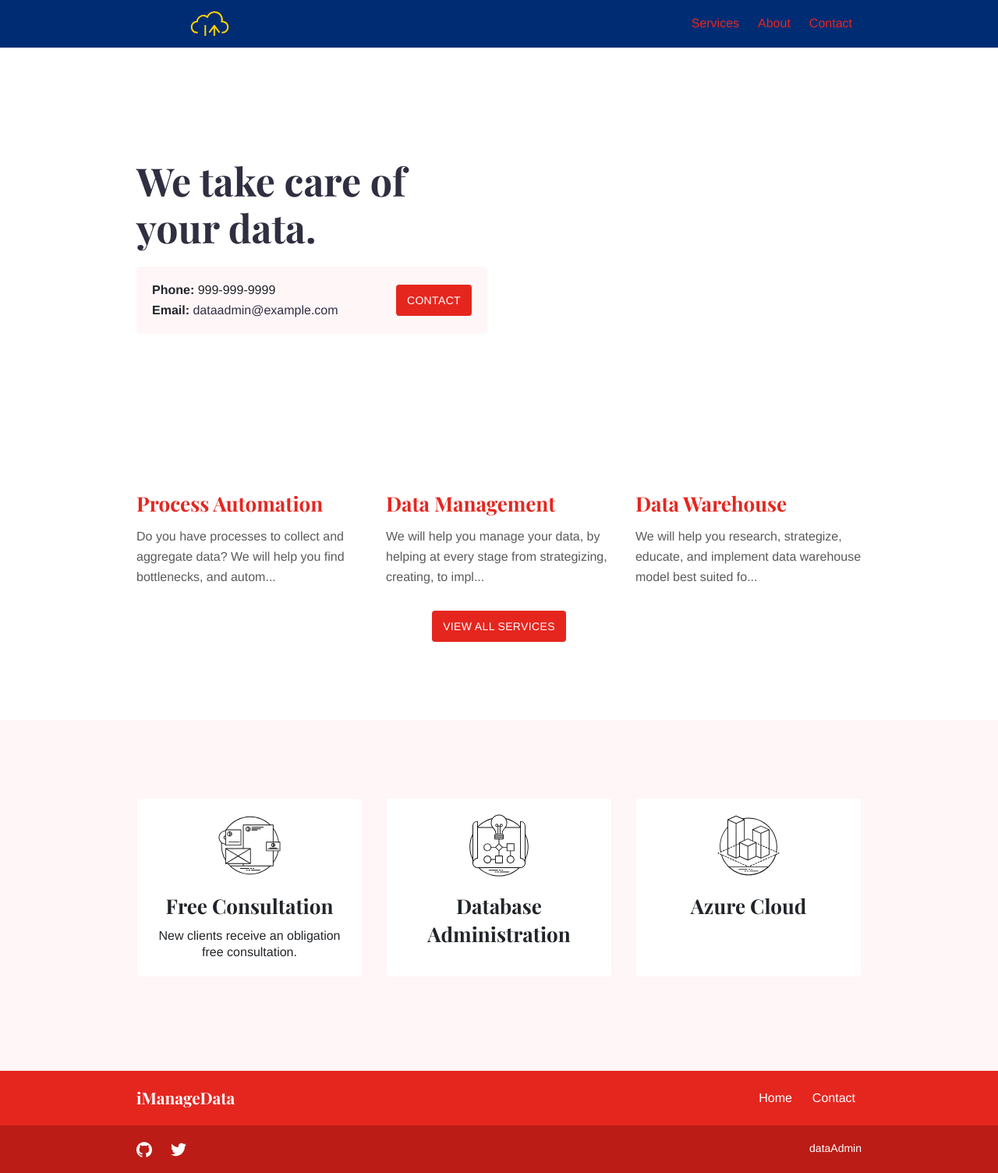
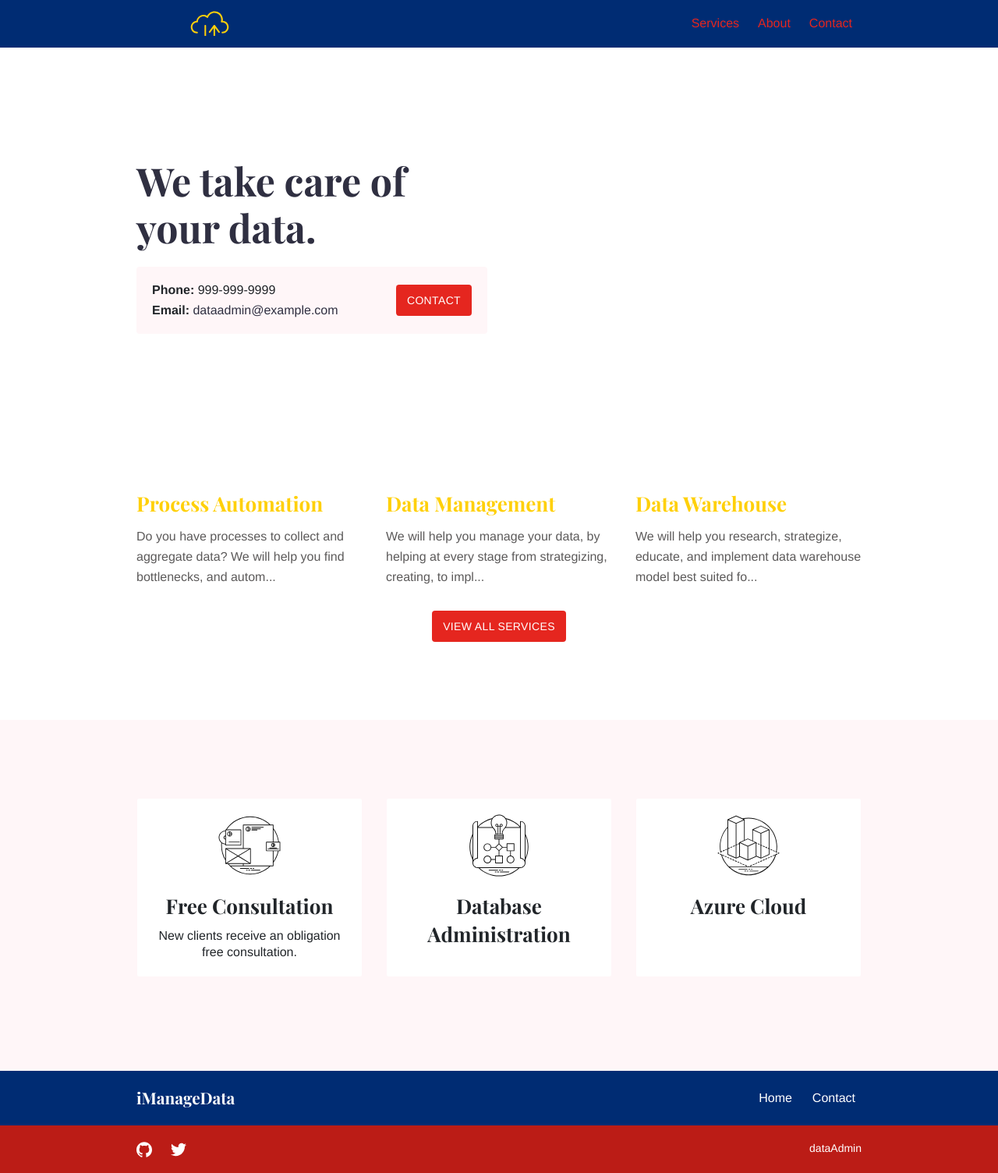
Before and after one commit to imsunchips/imanagedata, a Jekyll site: the page built from index.md, in a window 1280 px wide. Shown: the whole page at 78% size. Built offline with Jekyll 4.4.1, drawn with Linux system fonts in a browser that asks for light colours.

Commit message:
added more colors

```diff
--- a/_sass/components/_header.scss
+++ b/_sass/components/_header.scss
@@ -16,6 +16,7 @@
     position: absolute;
     z-index: 10;
     width: 100%;
+    height: 30px;
   }
 }
 .lock-scroll {
--- a/assets/css/style.scss
+++ b/assets/css/style.scss
@@ -15,7 +15,7 @@ $sa_icon_yellow:#FFD009;
 
 
 // Links
-$link-color: $primary;
+$link-color: $sa_icon_yellow;
 $link-decoration: none;
 $link-hover-color: lighten($primary, 10%);
 $link-hover-decoration: underline;
@@ -25,7 +25,7 @@ $font-family-base: Helvetica, Arial, sans-serif, -apple-system;
 $font-family-heading: "Playfair Display", serif, -apple-system;
 
 // Footer
-$footer-background-color: $primary;
+$footer-background-color: $sa_bg_blue;
 $footer-text-color: $white;
 $sub-footer-background-color: darken($primary, 10%);
 $sub-footer-text-color: $white;
```
